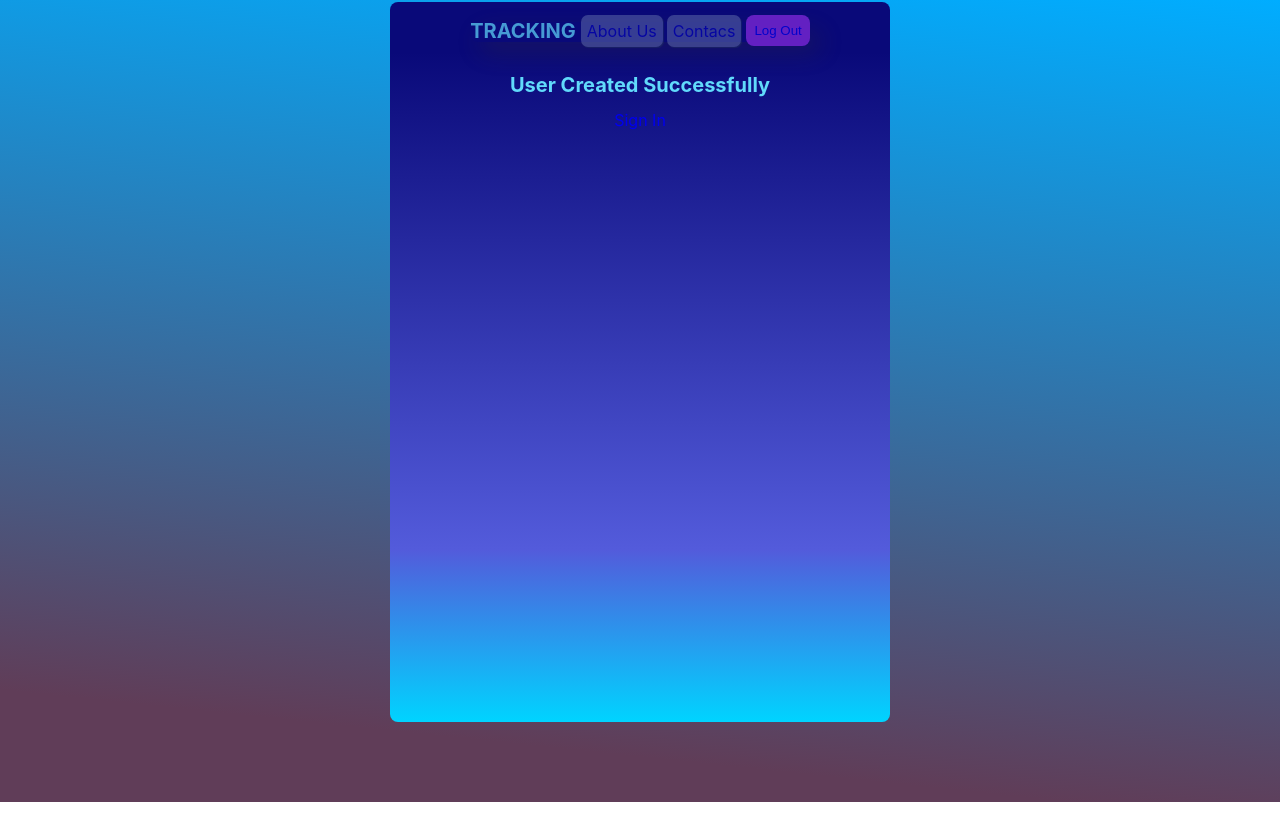
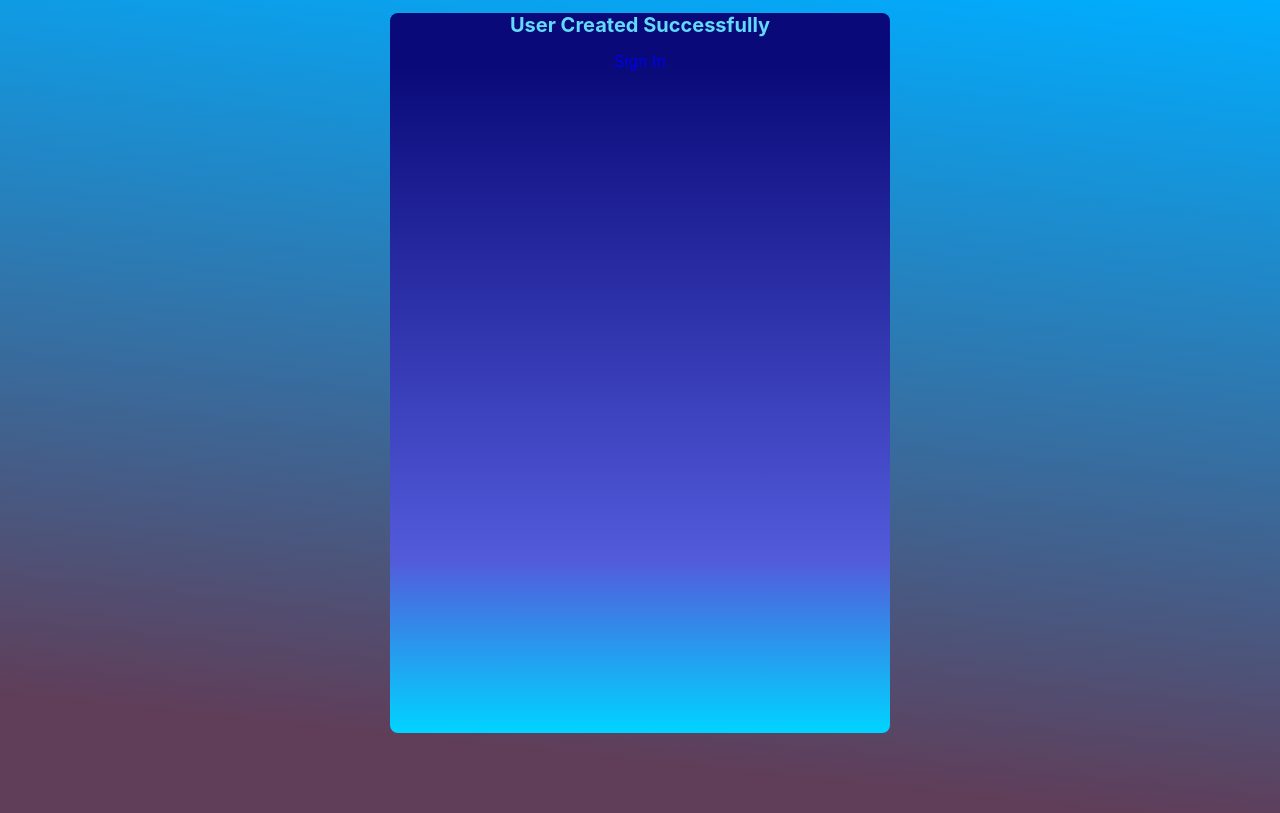
Before and after one commit to loveragabriel/myapp, a React (Create React App) app: page /UserCreated in a window 1280 px wide. Built offline with nearby package versions, Linux system fonts and the light colour scheme.

Commit message:
desploying

```diff
--- a/package.json
+++ b/package.json
@@ -1,5 +1,5 @@
 {
-  "homepage": "",
+  "homepage": "https://loveragabriel.github.io",
   "name": "my-react-page",
   "version": "0.1.0",
   "private": true,
@@ -8,11 +8,13 @@
     "@testing-library/jest-dom": "^5.16.4",
     "@testing-library/react": "^13.2.0",
     "@testing-library/user-event": "^13.5.0",
+    "gh-pages": "^4.0.0",
     "react": "^18.1.0",
     "react-dom": "^18.1.0",
     "react-router": "^6.3.0",
     "react-router-dom": "^6.3.0",
     "react-scripts": "5.0.1",
+    "save-dev": "0.0.1-security",
     "web-vitals": "^2.1.4"
   },
   "scripts": {
--- a/src/Components/UserCreated.js
+++ b/src/Components/UserCreated.js
@@ -16,7 +16,7 @@ const UserCreated =()=>{
     }
     return(
         <div>
-        <NavComponent></NavComponent>
+
             <h1>
                 User Created Successfully
             </h1>
```
Also changed, not shown: 1 other file (tests, documents, lock files or other folders).
